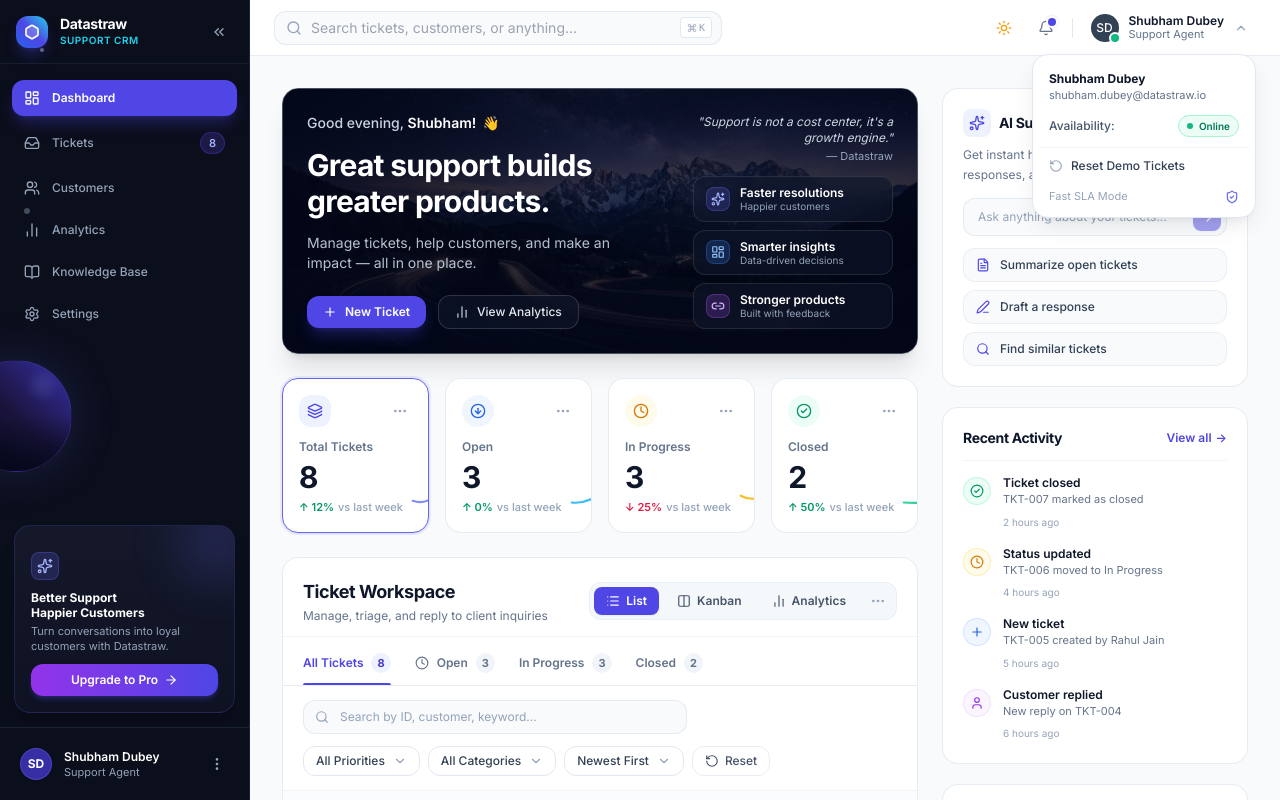
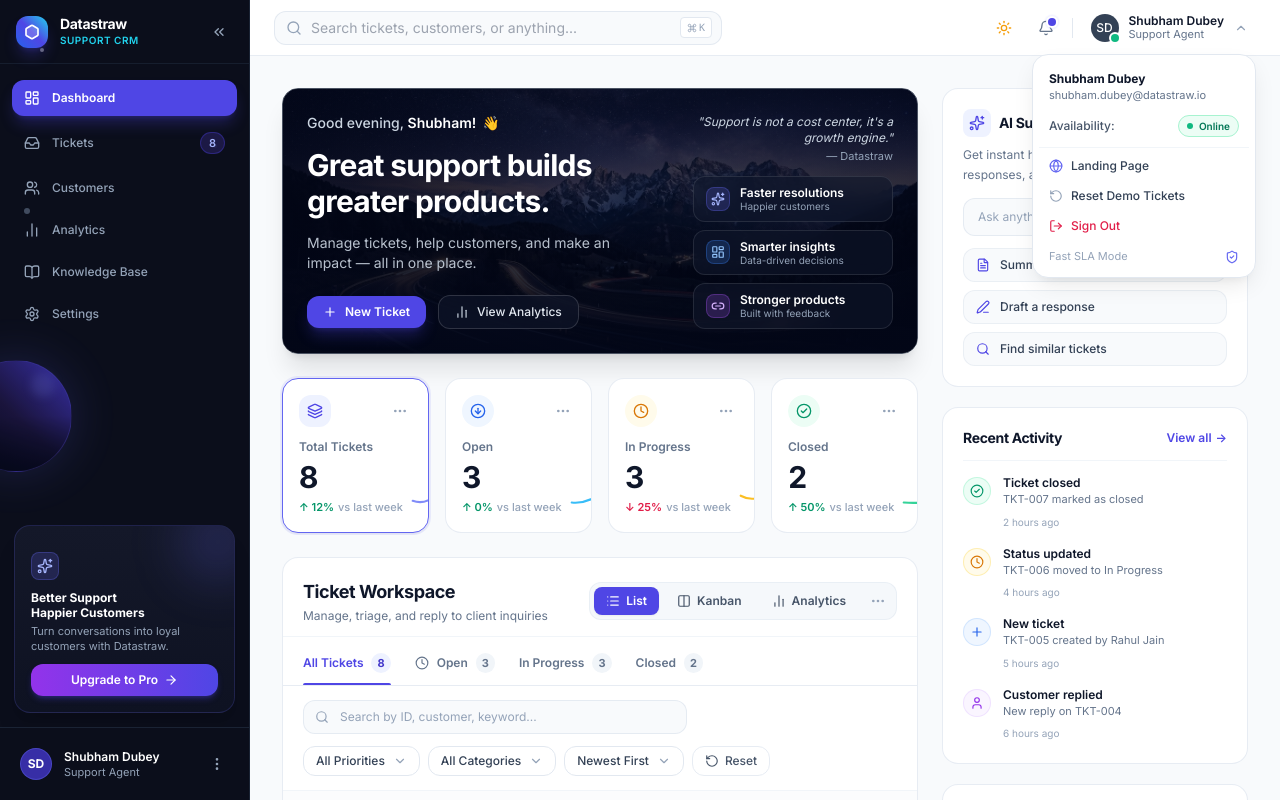
Before and after one commit to Dubey411/Datastraw, a React (Vite) app: page / in a window 1280 px wide. Both pictures are taken after a click on the button "User profile menu". Built offline with nearby package versions, Linux system fonts and the light colour scheme.

Commit message:
feat(layout): connect profile menu landing page navigation and sign out actions in Header

```diff
--- a/src/components/layout/Header.jsx
+++ b/src/components/layout/Header.jsx
@@ -17,9 +17,11 @@
   ShieldCheck,
   Sun,
   Moon,
+  Globe,
+  LogOut,
 } from 'lucide-react';
 
-export function Header({ onOpenMobileMenu }) {
+export function Header({ onOpenMobileMenu, onNavigate }) {
   const {
     searchQuery,
     setSearchQuery,
@@ -304,6 +306,18 @@
                 <button
                   type="button"
                   onClick={() => {
+                    setIsProfileOpen(false);
+                    onNavigate?.('landing');
+                  }}
+                  className="w-full flex items-center gap-2 px-2.5 py-1.5 text-xs font-medium text-slate-700 dark:text-slate-300 hover:bg-slate-50 dark:hover:bg-dark-surface-hover hover:text-slate-900 dark:hover:text-white rounded-lg transition-colors text-left"
+                >
+                  <Globe className="w-3.5 h-3.5 text-indigo-500" />
+                  <span>Landing Page</span>
+                </button>
+
+                <button
+                  type="button"
+                  onClick={() => {
                     restoreSampleData();
                     setIsProfileOpen(false);
                   }}
@@ -312,6 +326,19 @@
                   <RotateCcw className="w-3.5 h-3.5 text-slate-400 dark:text-slate-500" />
                   <span>Reset Demo Tickets</span>
                 </button>
+
+                <button
+                  type="button"
+                  onClick={() => {
+                    setIsProfileOpen(false);
+                    onNavigate?.('login');
+                  }}
+                  className="w-full flex items-center gap-2 px-2.5 py-1.5 text-xs font-medium text-rose-600 dark:text-rose-400 hover:bg-rose-50 dark:hover:bg-rose-950/30 rounded-lg transition-colors text-left"
+                >
+                  <LogOut className="w-3.5 h-3.5" />
+                  <span>Sign Out</span>
+                </button>
+
                 <div className="px-2.5 py-1.5 flex items-center justify-between text-[11px] text-slate-400 dark:text-slate-500">
                   <span>Fast SLA Mode</span>
                   <ShieldCheck className="w-3.5 h-3.5 text-indigo-500 dark:text-indigo-400" />
```
